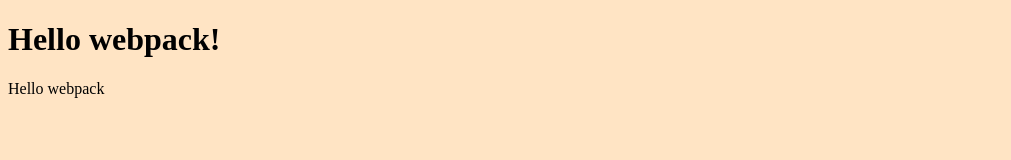
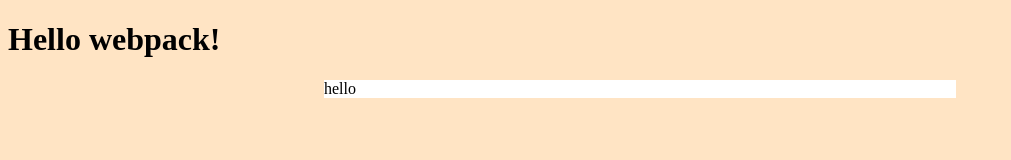
Before and after one commit to eroiyo/WebPack-BoilerPlate, a website built with webpack: page src/index.html in a window 1280 px wide. Shown: the whole page, without its empty margins (0-1011 px from the left). Built offline with nearby package versions, Linux system fonts and the light colour scheme.

Commit message:
Finish template

```diff
--- a/src/index.html
+++ b/src/index.html
@@ -7,5 +7,13 @@
 </head>
 <body>
     <h1>Hello webpack!</h1>
+    <ul class="to-do-list">
+        <li class="tdl-element">
+
+            <div class="tdle-status-c"></div>
+            <div class="tdle-text-c">hello</div>
+            <div class="tdle-last-c"></div>
+        </li>
+    </ul>
 </body>
 </html>
--- a/src/index.js
+++ b/src/index.js
@@ -9,6 +9,5 @@
     return element;
   }
 
-  document.body.appendChild(component());
 
   import './style.css';
--- a/src/style.css
+++ b/src/style.css
@@ -1,3 +1,30 @@
 body {
-    background-color: bisque;
+  background-color: bisque;
 }
+
+ul {
+  display: flex;
+  flex-direction: column;
+  list-style-type: initial;
+  margin-block-start: initial;
+  margin-block-end: initial;
+  margin-inline-start: initial;
+  margin-inline-end: initial;
+  padding-inline-start: initial;
+  margin-left: auto;
+  margin-right: auto;
+}
+
+li {
+  display: flex;
+  text-decoration: none;
+}
+
+.to-do-list {
+  width: 50%;
+  margin-left: auto;
+  margin-right: auto;
+  background-color: white;
+  display: grid;
+  grid-auto-rows: 1fr;
+}
```
